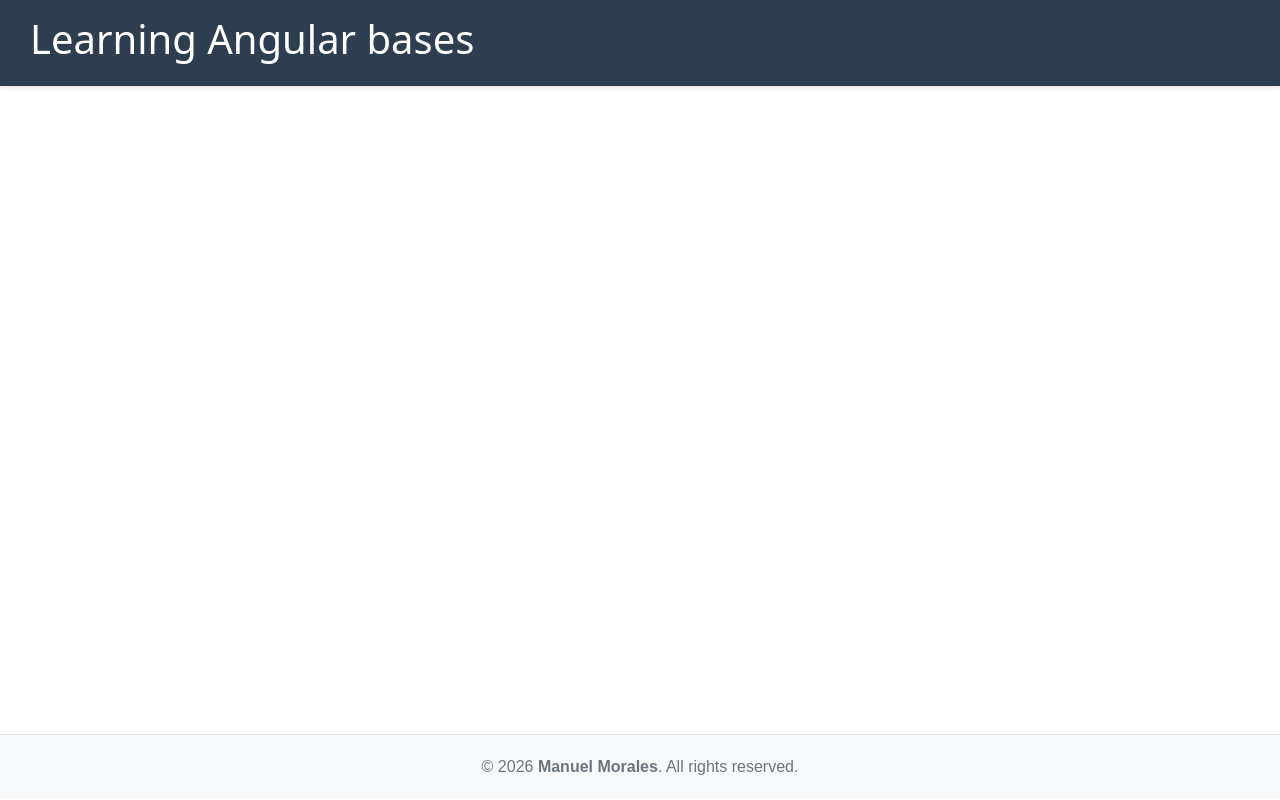
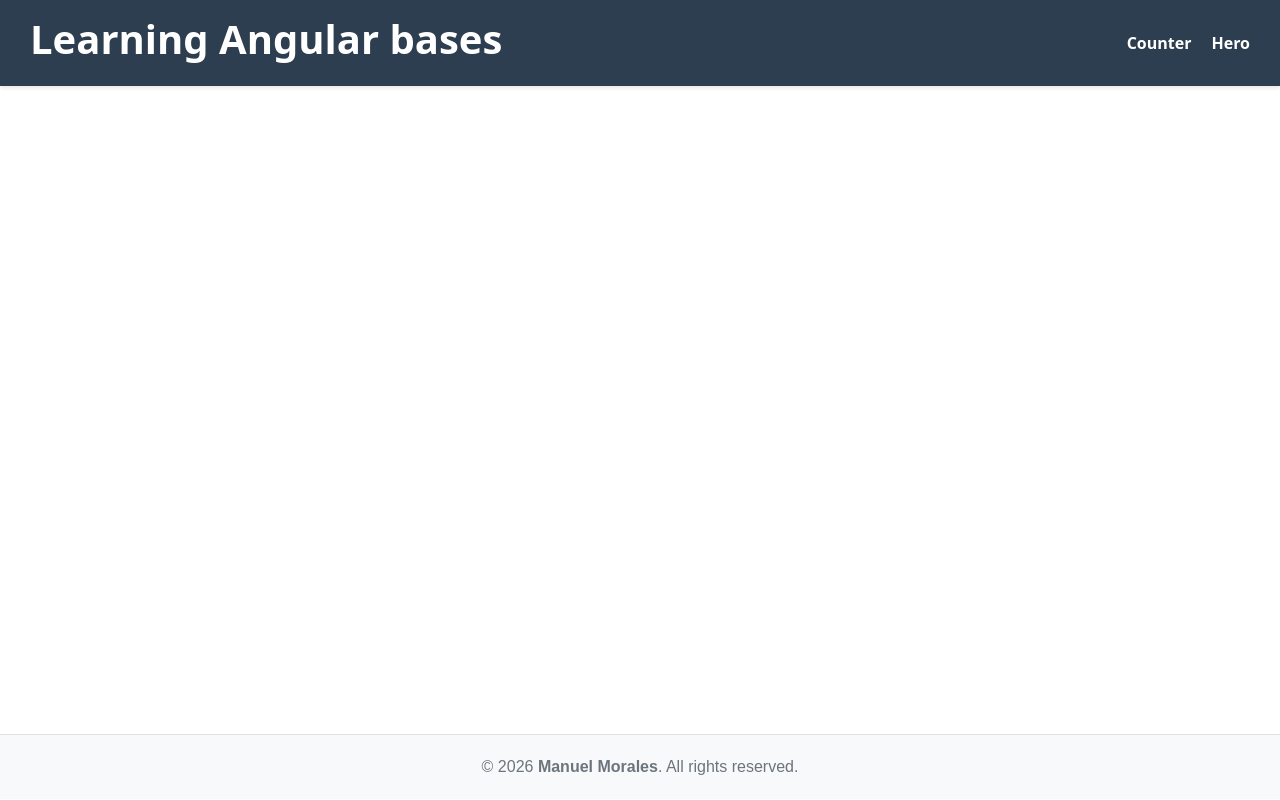
Before and after one commit to Angstromico/Learning-Modern-Angular, an Angular app: page / in a window 1280 px wide. Built offline with nearby package versions, Linux system fonts and the light colour scheme.

Commit message:
feat: navbar links

```diff
--- a/src/app/components/shared/navbar/navbar.css
+++ b/src/app/components/shared/navbar/navbar.css
@@ -4,3 +4,28 @@
   padding: 15px 30px;
   box-shadow: 0 2px 4px rgba(0, 0, 0, 0.1);
 }
+
+.anchor {
+  color: white;
+  text-decoration: none;
+}
+
+nav {
+  display: flex;
+  align-items: center;
+  justify-content: space-between;
+}
+
+.links {
+  display: flex;
+  gap: 20px;
+}
+
+.links a {
+  color: white;
+  text-decoration: none;
+}
+
+a {
+  font-weight: 700;
+}
--- a/src/app/components/shared/navbar/navbar.html
+++ b/src/app/components/shared/navbar/navbar.html
@@ -1,5 +1,11 @@
 <header class="app-header">
   <nav>
-    <h1>{{ title }}</h1>
+    <h1>
+      <a class="anchor" href="/">{{ title }}</a>
+    </h1>
+    <div class="links">
+      <a href="/counter">Counter</a>
+      <a href="/hero">Hero</a>
+    </div>
   </nav>
 </header>
```
